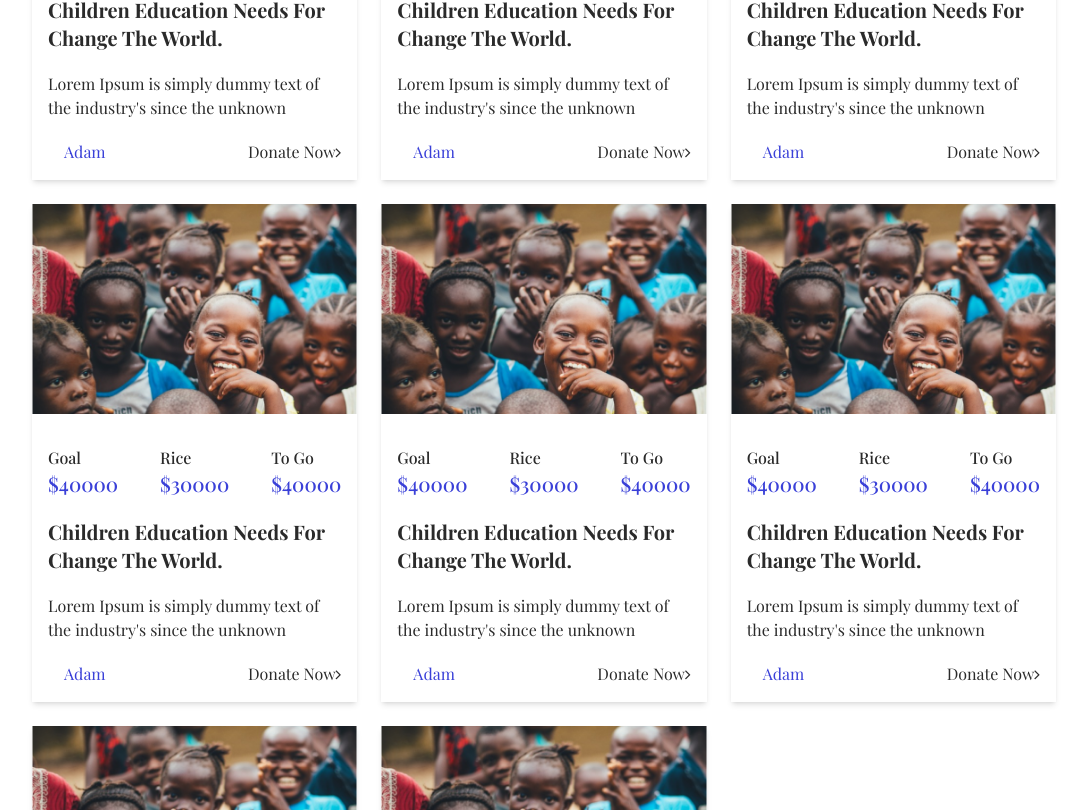
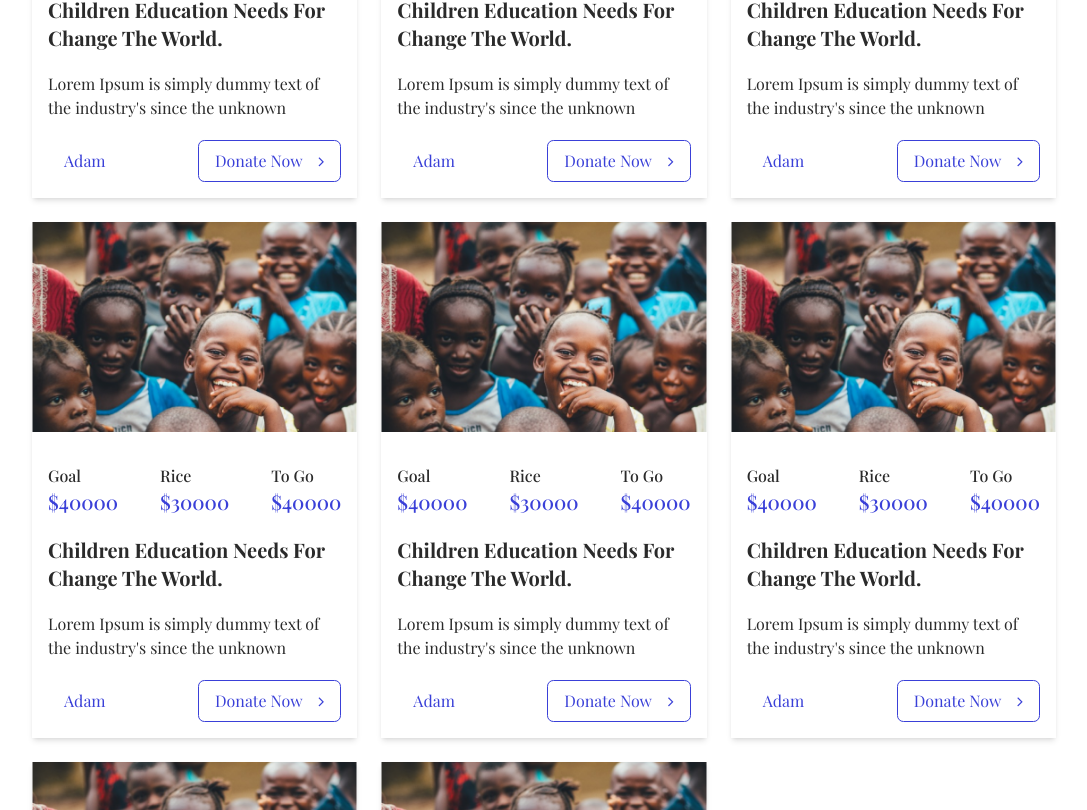
Before and after one commit to RajniAttri/CharityConnect, a React (Vite) app: page /causes in a window 1280 px wide. Shown: the part 810-1620 px from the top of the page, without its empty margins (96-1183 px from the left). Built offline with nearby package versions, Linux system fonts and the light colour scheme; a web font is replaced by a local one.

Commit message:
add btn link

```diff
--- a/src/index.css
+++ b/src/index.css
@@ -20,11 +20,13 @@ body {
   width: fit-content;
 } */
 
-.primary-button {
+.primary-button,
+.primary-link {
   @apply bg-primary-color text-white py-2 px-4 flex flex-row gap-4 rounded-[.4rem] items-center w-fit hover:bg-blue-950;
 }
 
-.secondary-button {
+.secondary-button,
+.secondary-link {
   @apply bg-white text-primary-color py-2 px-4 flex flex-row gap-4 rounded-[.4rem] items-center w-fit border-solid border-primary-color border bg-transparent hover:bg-primary-color hover:text-white;
 }
 
```
